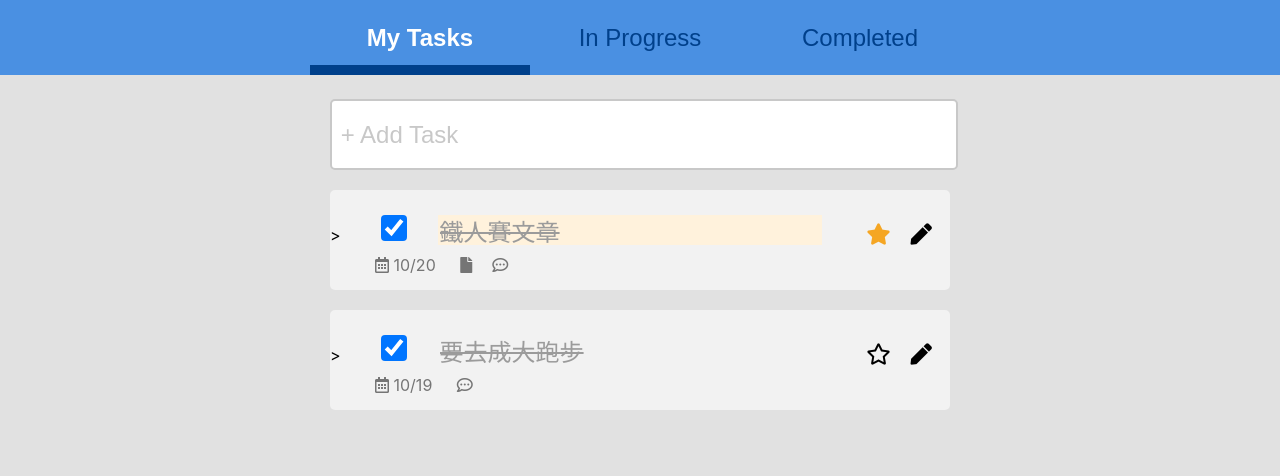
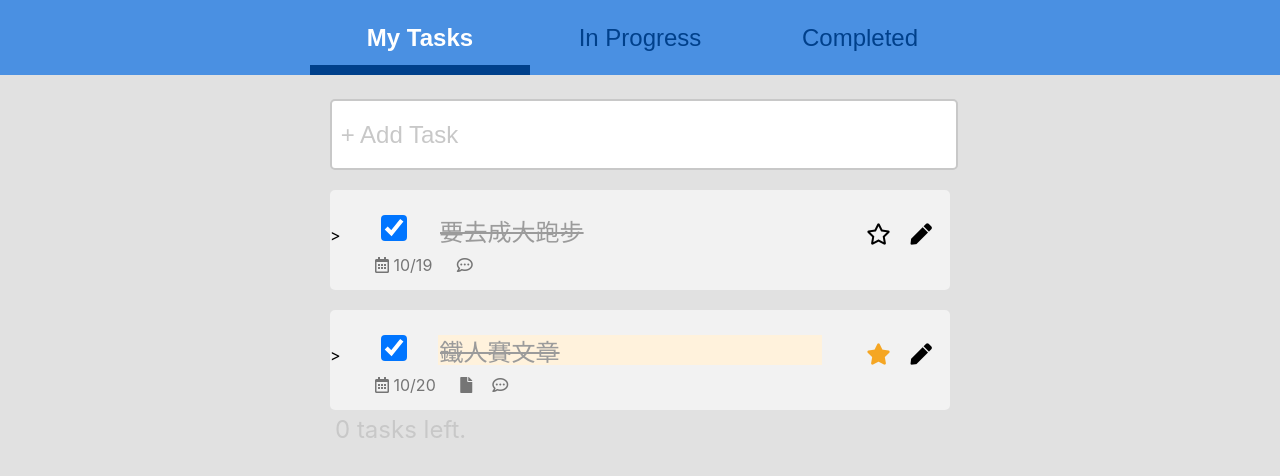
Before and after one commit to shangweihung/todolist, a React (Create React App) app: page /#/ in a window 1280 px wide. Shown: the top 476 px of the page. Built offline with nearby package versions, Linux system fonts and the light colour scheme.

Commit message:
add sort

```diff
--- a/src/App.css
+++ b/src/App.css
@@ -156,3 +156,10 @@ body{
   margin-left: 25px;
   font-size: 16px;
 }
+
+.countText{
+  margin:5px;
+  text-align: left;
+  font-size: 24px;
+  color: #C8C8C8;
+}
--- a/src/components/TodoLists.js
+++ b/src/components/TodoLists.js
@@ -5,13 +5,26 @@ import List from './List';
 class ConnectTodoLists extends React.Component {
 
     render() {
+        this.props.data
+            .sort((f,s) => {return f.important<s.important?1:-1})
+            .sort((f,s) => {return f.complete>s.complete?1:-1})
+
+        console.log(this.props.data)
+
+        let todoCount = 0
         let Lists = this.props.data.map((item) => {
+            if(!item.complete) {todoCount++}
             return <List key={item.id} listData={item} />
         })
 
         return (
             <div>
-                {Lists}
+                <div>
+                    {Lists}
+                </div>
+                <div class="countText">
+                    <span>{todoCount} tasks left.</span>
+                </div>
             </div>
         )
     }
```
